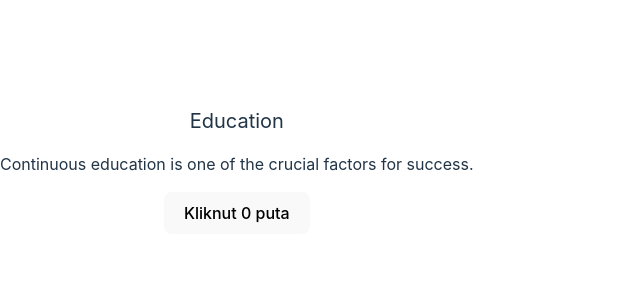
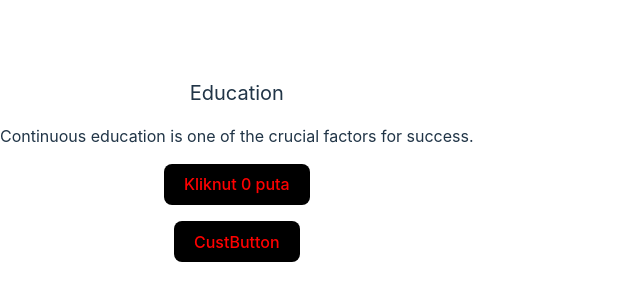
Before and after one commit to ivanfranjic94/react-app, a React (Vite) app in the folder my-app/: page / in a window 1280 px wide. Shown: the part 230-530 px from the top of the page, without its empty margins (0-640 px from the left). Built offline with nearby package versions, Linux system fonts and the light colour scheme.

Commit message:
Counter and custom button

```diff
--- a/my-app/src/App.tsx
+++ b/my-app/src/App.tsx
@@ -1,5 +1,7 @@
-import { useState } from "react";
+import Title from "./components/Title";
+import Counter from "./components/Counter";
 import "./App.css";
+import CustomButton from "./components/CustomButton";
 
 export default function App() {
   const title = "Education";
@@ -8,24 +10,7 @@ export default function App() {
       <Title title={title} />
       <span>Continuous education is one of the crucial factors for success.</span>
       <Counter />
+      <CustomButton label="CustButton" />
     </div>
   );
 }
-
-interface TitleProps {
-  title: string;
-}
-
-function Title({ title }: TitleProps) {
-  return <span style={{ fontSize: 20 }}>{title}</span>;
-}
-
-function Counter() {
-  const [counter, setCounter] = useState(0);
-
-  const onClick = () => {
-    setCounter((oldCounter) => oldCounter + 1);
-  };
-
-  return <button onClick={onClick}>Kliknut {counter} puta</button>;
-}
--- /dev/null
+++ b/my-app/src/components/Counter.tsx
@@ -0,0 +1,17 @@
+import { useState } from "react";
+import CustomButton from "./CustomButton";
+
+export default function Counter() {
+  const [counter, setCounter] = useState(0);
+
+  const onClick = () => {
+    setCounter((oldCounter) => oldCounter + 1);
+  };
+
+  return <CustomButton label={`Kliknut ${counter} puta`} onClick={onClick} />;
+  //return (
+  // <button onClick={onClick} onContextMenu={onContextMenu}>
+  //  Kliknut {counter} puta
+  //</button>
+  //);
+}
--- /dev/null
+++ b/my-app/src/components/CustomButton.css
@@ -0,0 +1,4 @@
+.custom-button {
+    background-color: black;
+    color: red;
+}
--- /dev/null
+++ b/my-app/src/components/CustomButton.tsx
@@ -0,0 +1,13 @@
+import "./CustomButton.css";
+interface CustomButtonProps {
+  label: string;
+  onClick?: () => void;
+}
+
+export default function CustomButton({ label, onClick }: CustomButtonProps) {
+  return (
+    <button className="custom-button" onClick={onClick}>
+      {label}
+    </button>
+  );
+}
--- /dev/null
+++ b/my-app/src/components/Title.tsx
@@ -0,0 +1,7 @@
+interface TitleProps {
+  title: string;
+}
+
+export default function Title({ title }: TitleProps) {
+  return <span style={{ fontSize: 20 }}>{title}</span>;
+}
```
